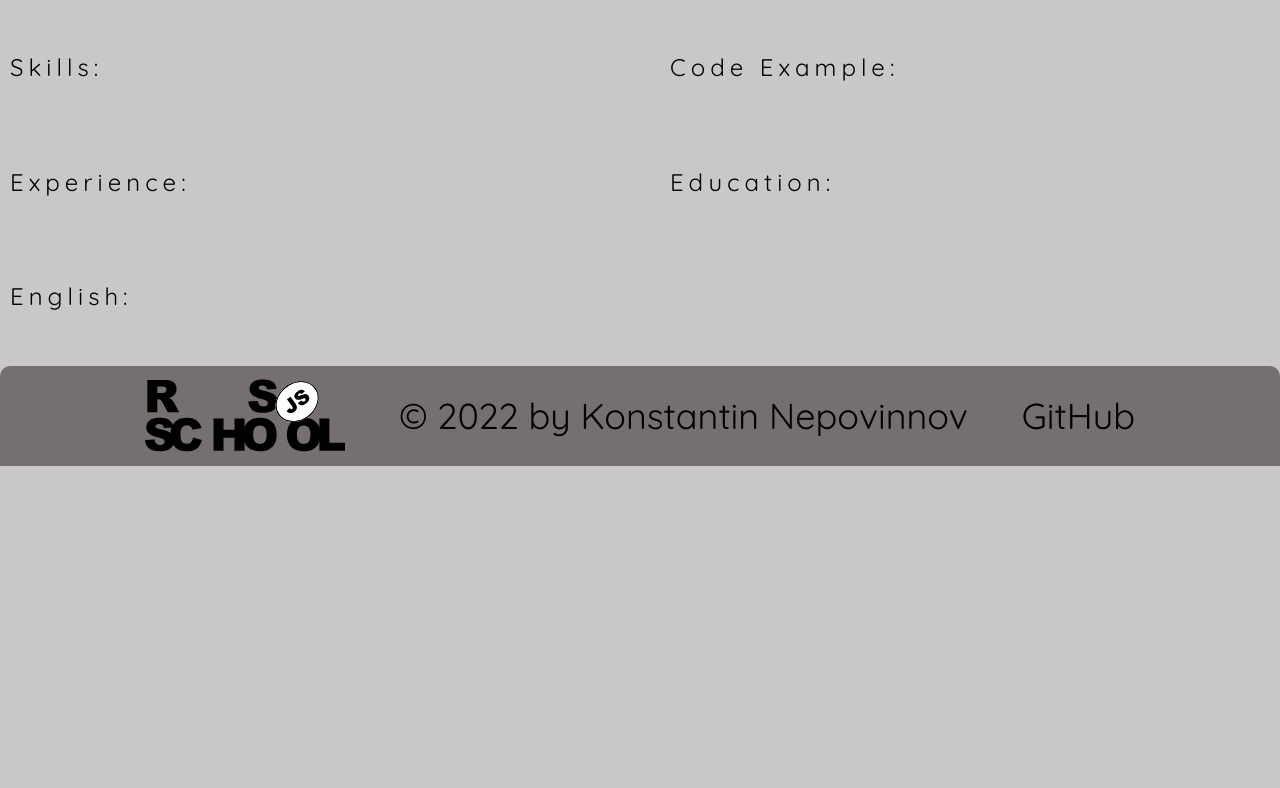
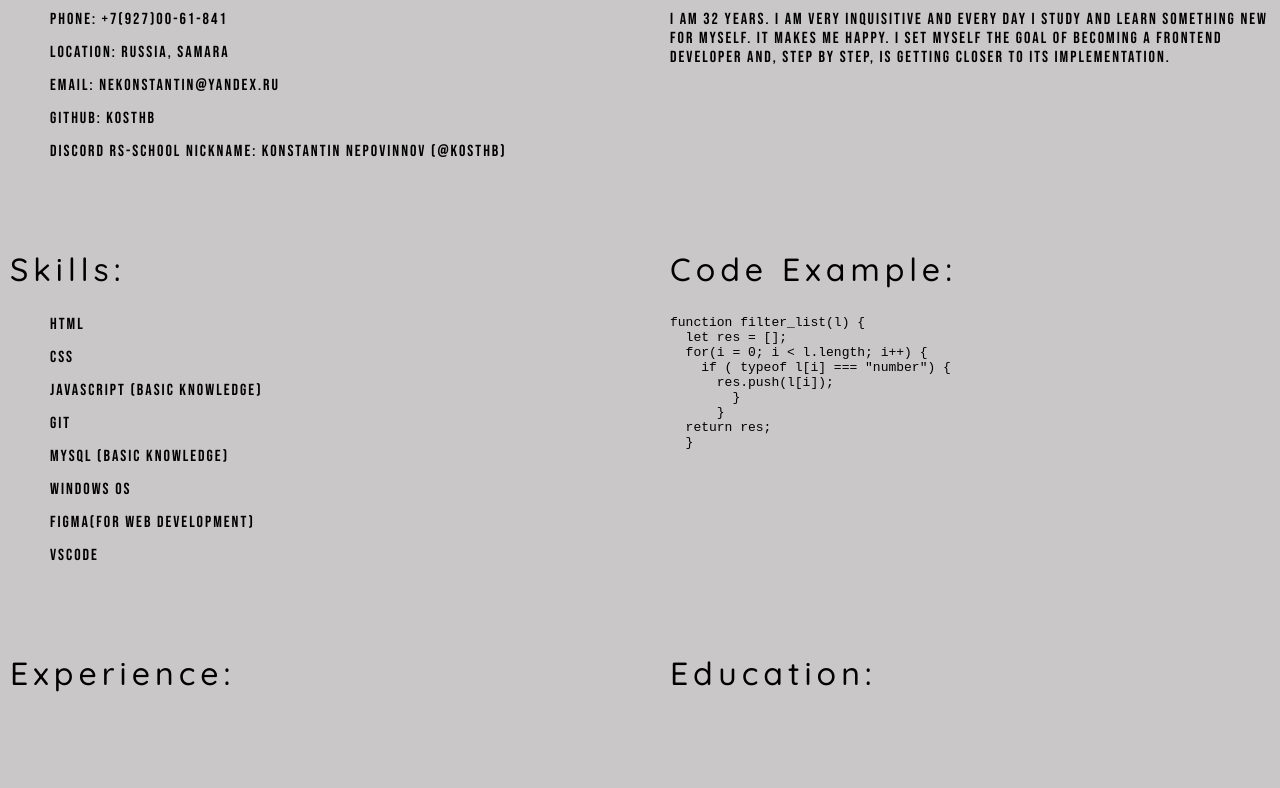
Before and after one commit to KosTHB/pre.rsschool-cv, a plain HTML site: page index.html in a window 1280 px wide. Shown: the part 593-1381 px from the top of the page. Before the commit the page ends 1059 px from the top, so only its background shows below. Drawn offline with Linux system fonts and the light colour scheme.

Commit message:
feat: content

```diff
--- a/index.html
+++ b/index.html
@@ -42,22 +42,54 @@
 
       <section id="contacts" class="section">
         <h2 class="section-title">Contacts:</h2>
+        <ul class="section-list">
+          <li class="section-item">Phone: +7(927)00-61-841 </li>
+          <li class="section-item">Location: Russia, Samara</li>
+          <li class="section-item">Email: nekonstantin@yandex.ru</li>
+          <li class="section-item">GitHub: KosTHB</li>
+          <li class="section-item">Discord rs-school nickname: Konstantin Nepovinnov (@KosTHB)</li>
+        </ul>
       </section>
 
       <section id="about_me" class="section">
         <h2 class="section-title">About me:</h2>
+        <p class="section-item section-list">I am 32 years. I am very inquisitive and every day I study and learn something new for myself. It makes me happy.
+          I set myself the goal of becoming a Frontend developer and, step by step, is getting closer to its implementation.</p>
       </section>
 
       <section id="skills" class="section">
         <h2 class="section-title">Skills:</h2>
+        <ul class="section-list">
+          <li class="section-item">HTML </li>
+          <li class="section-item">CSS</li>
+          <li class="section-item">JavaScript (Basic knowledge)</li>
+          <li class="section-item">Git</li>
+          <li class="section-item">MySQL (Basic knowledge)</li>
+          <li class="section-item">Windows OS</li>
+          <li class="section-item">Figma(for web development)</li>
+          <li class="section-item">VSCode</li>
+        </ul>
       </section>
+
 
       <section id="code_example" class="section">
         <h2 class="section-title">Code Example:</h2>
+        <pre>function filter_list(l) {
+  let res = [];
+  for(i = 0; i < l.length; i++) {
+    if ( typeof l[i] === "number") {
+      res.push(l[i]);
+        }
+      }
+  return res;
+  }
+      </pre>
       </section>
 
       <section id="experience" class="section">
         <h2 class="section-title">Experience:</h2>
+        <ul class="section-list">
+          <li class="section-item"><a href="https://KosTHB.github.io/rsschool-cv/cv"></a></li>
       </section>
 
       <section id="education" class="section">
--- a/style.css
+++ b/style.css
@@ -11,6 +11,12 @@ html {
 @font-face {
   font-family: Quicksand;
   src: url("assets/fonts/Quicksand-VariableFont_wght.ttf");
+}
+
+
+@font-face {
+  font-family: BebasNeue;
+  src: url("assets/fonts/BebasNeue-Regular.ttf");
 }
 
 
@@ -96,6 +102,12 @@ h1 {
 }
 
 
+h2 {
+  font-size: 32px;
+  font-weight: 400;
+}
+
+
 .section {
   width: calc(50% - 20px);
   padding: 10px;
@@ -106,8 +118,21 @@ h1 {
 
 .section-title {
   font-family: Quicksand;
-  font-weight: 400;
+  font-weight: 500;
   letter-spacing: 5px;
+  /* font-size: 32px; */
+}
+
+
+.section-list {
+  list-style: none;
+  font-family: BebasNeue;
+}
+
+
+.section-item {
+  margin-bottom: 14px;
+  letter-spacing: 2px;
 }
 
 
@@ -117,7 +142,6 @@ h1 {
   justify-content: center;
   align-content: center;
   text-align: center;
-  text-transform: uppercase;
 }
 
 .section-title-title {
```
Also changed, not shown: assets/fonts/BebasNeue-Regular.ttf (added), assets/fonts/OFL.txt.
